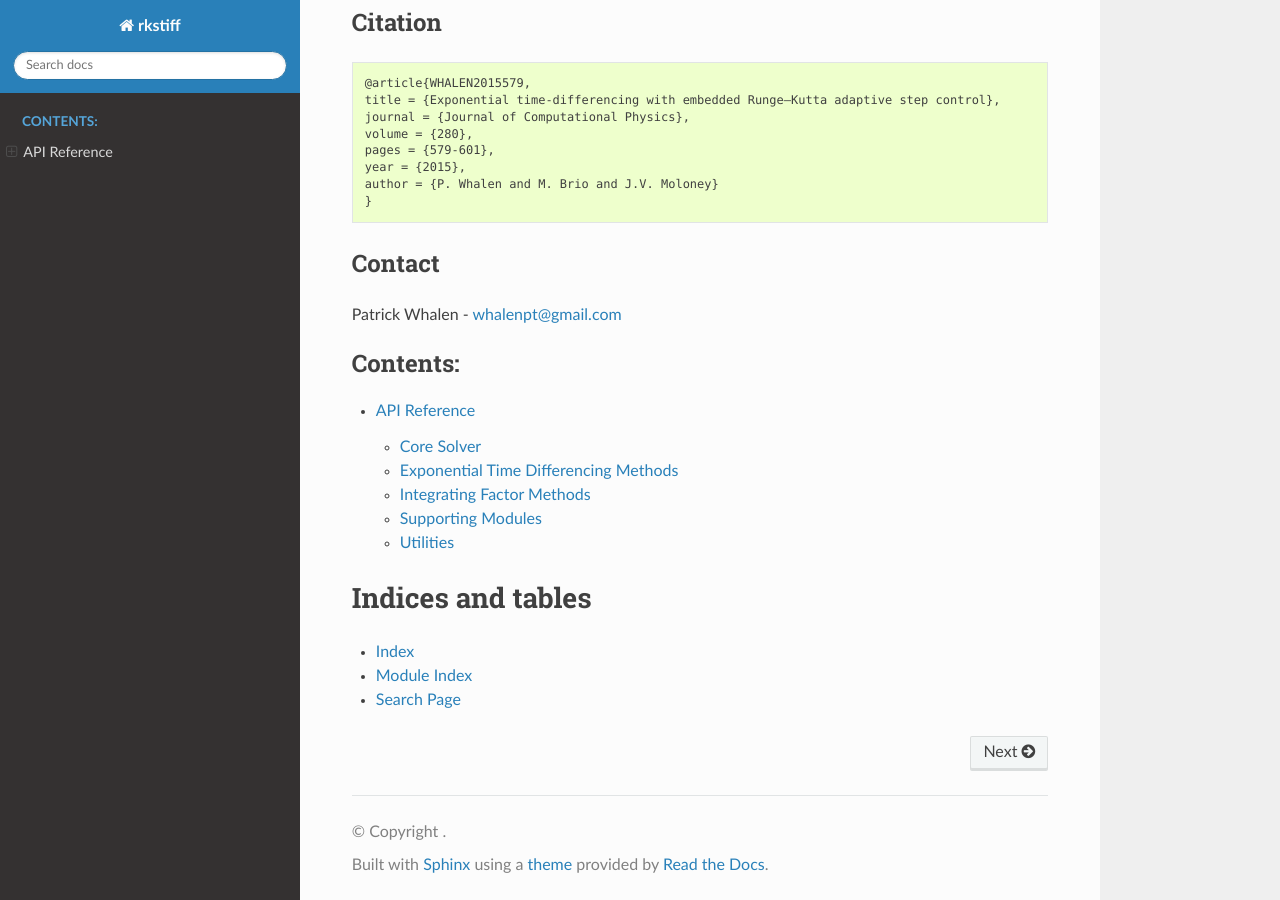
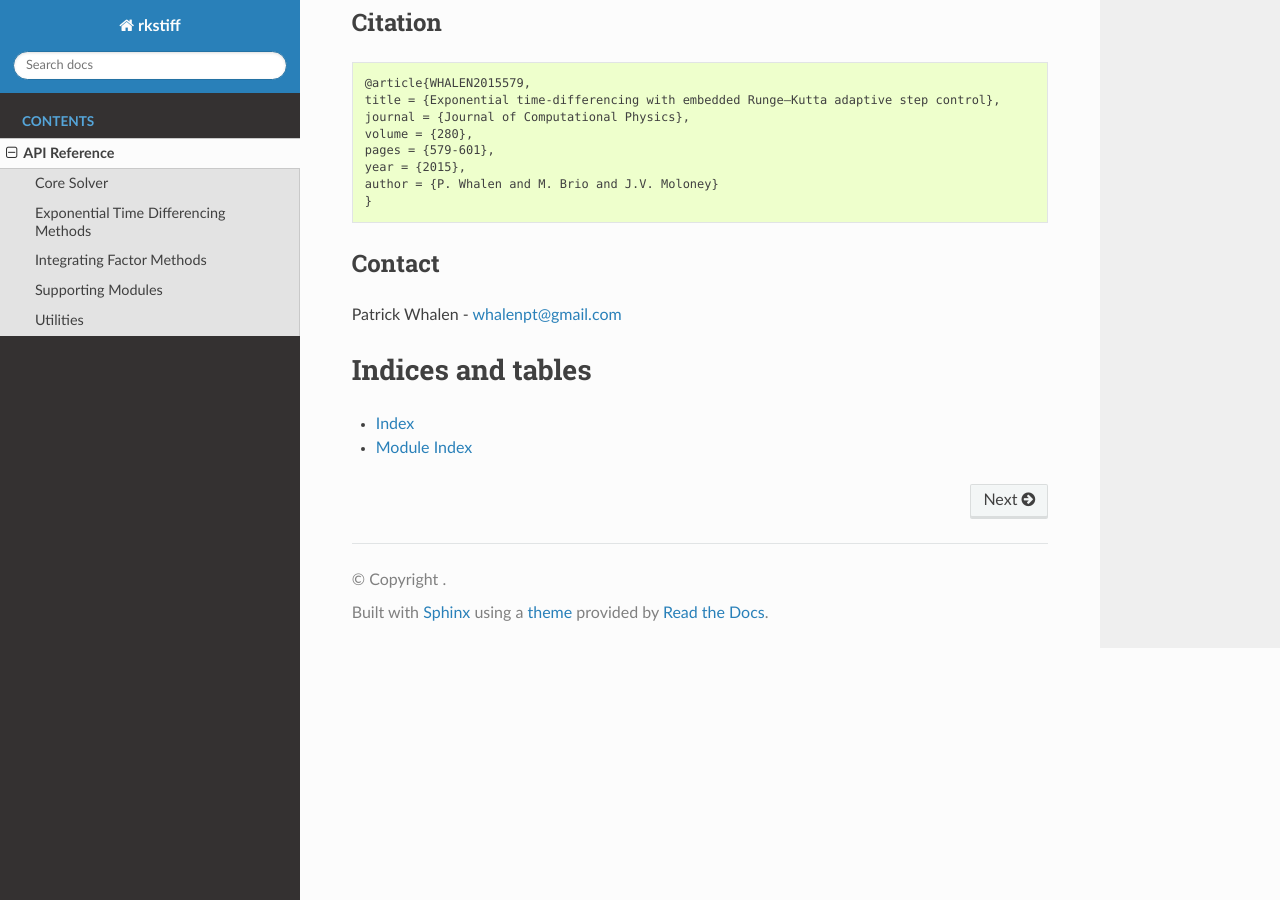
Before and after one commit to whalenpt/rkstiff, a Sphinx documentation site: the page built from docs/source/index.rst, in a window 1280 px wide and 900 px high, scrolled down 3709 px. Built offline with Sphinx 7.4.7 and the Read the Docs theme 3.1.0, drawn with Linux system fonts in a browser that asks for light colours; part of the change alters nothing that is shown.

```diff
--- /dev/null
+++ b/docs/source/_static/custom.js
@@ -0,0 +1,20 @@
+document.addEventListener("DOMContentLoaded", function() {
+    // Find the API Reference link in the sidebar
+    var apiLink = document.querySelector('.toctree-l1 a[href*="api.html"]');
+
+    if (apiLink) {
+        // Find its parent li element
+        var apiLi = apiLink.closest('.toctree-l1');
+
+        if (apiLi) {
+            // Add the 'current' class to make it expanded
+            apiLi.classList.add('current');
+
+            // Find any nested ul and make sure it's visible
+            var nestedUl = apiLi.querySelector('ul');
+            if (nestedUl) {
+                nestedUl.style.display = 'block';
+            }
+        }
+    }
+});
--- a/docs/source/conf.py
+++ b/docs/source/conf.py
@@ -36,11 +36,12 @@ version = "1.0"
 # -- General configuration ---------------------------------------------------
 extensions = [
     "sphinx.ext.autodoc",
+    "sphinx.ext.autosummary",
     "sphinx.ext.napoleon",
+    "sphinx.ext.mathjax",
     "sphinx.ext.viewcode",
+    "sphinx.ext.githubpages",
     "sphinx.ext.intersphinx",
-    "sphinx.ext.autosummary",
-    "sphinx.ext.mathjax",
     "sphinx_autodoc_typehints",
     "myst_parser",
 ]
@@ -52,8 +53,7 @@ source_suffix = {
 
 master_doc = "index"
 
-templates_path = ["_templates"]
-html_static_path = []
+templates_path = []
 
 exclude_patterns = [
     "_build",
@@ -83,10 +83,10 @@ nitpicky = False
 html_theme = "sphinx_rtd_theme"
 
 html_theme_options = {
-    "navigation_depth": 2,  # Reduced from 4
     "collapse_navigation": False,
     "sticky_navigation": True,
     "includehidden": True,
+    "navigation_depth": 3,
     "titles_only": False,
 }
 
@@ -95,6 +95,12 @@ html_short_title = project
 html_show_sourcelink = True
 html_show_sphinx = True
 html_show_copyright = True
+
+html_js_files = [
+    "custom.js",
+]
+
+html_static_path = ["_static"]
 
 # -- Autodoc options ---------------------------------------------------------
 autodoc_default_options = {
@@ -179,5 +185,6 @@ def skip_inherited_exception_members(app, what, name, obj, skip, options):
         return True
     return skip
 
+
 def setup(app):
     app.connect("autodoc-skip-member", skip_inherited_exception_members)
--- a/docs/source/index.rst
+++ b/docs/source/index.rst
@@ -6,7 +6,8 @@ Welcome to rkstiff's documentation!
 
 .. toctree::
    :maxdepth: 2
-   :caption: Contents:
+   :caption: Contents
+   :hidden:
 
    api
 
@@ -15,4 +16,3 @@ Indices and tables
 
 * :ref:`genindex`
 * :ref:`modindex`
-* :ref:`search`
```
Also changed, not shown: docs/source/api.rst (line endings or trailing spaces).
